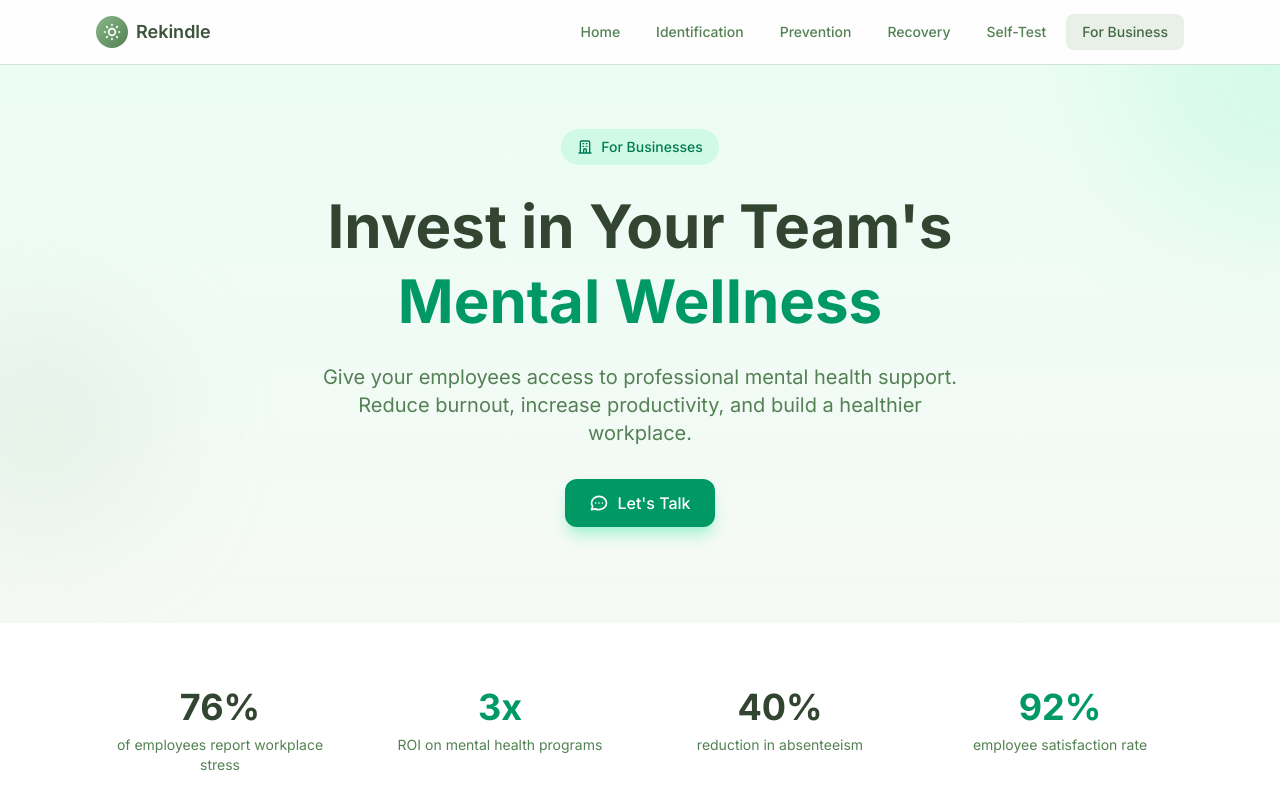
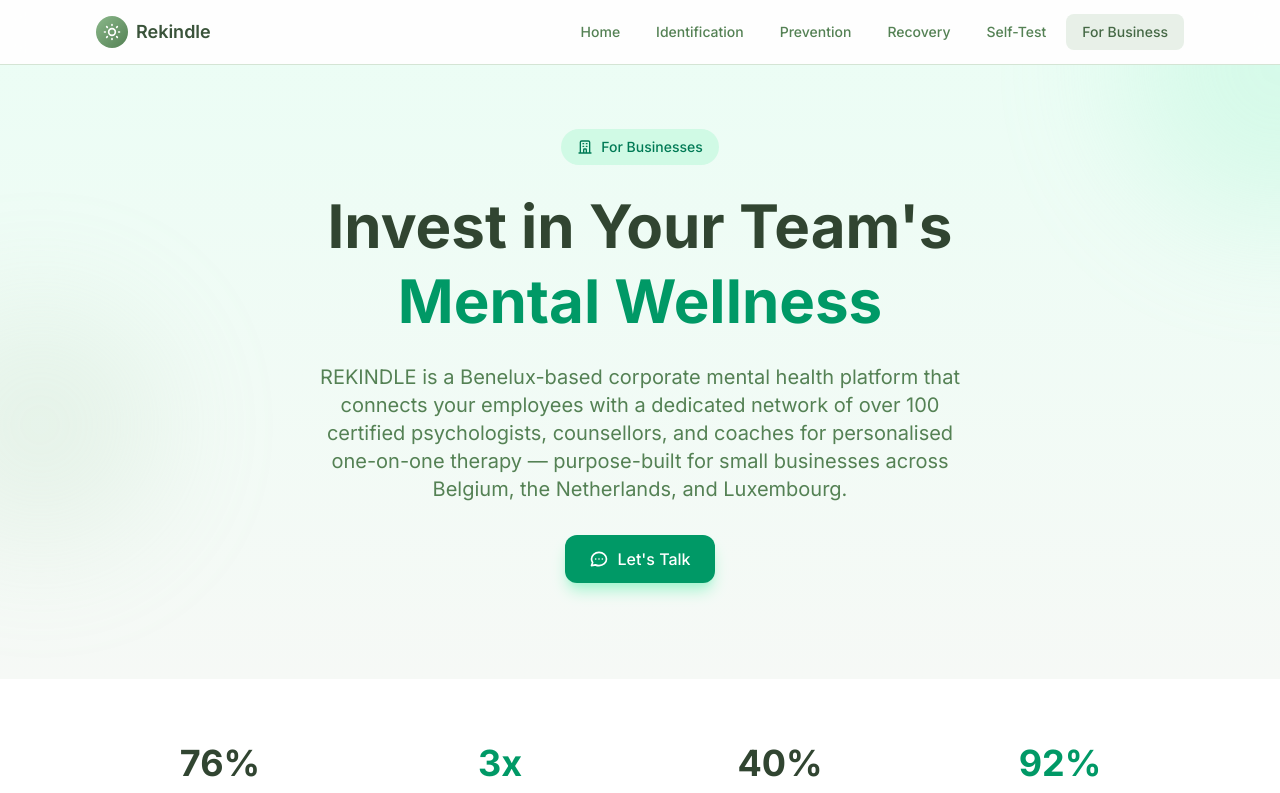
Before and after one commit to chitranshi21/workplace-burnout, a Next.js app: page /business in a window 1280 px wide. Shown: the top 793 px of the page. Built offline with nearby package versions, Linux system fonts and the light colour scheme.

Commit message:
Updated the text under For Business

```diff
--- a/src/app/business/page.tsx
+++ b/src/app/business/page.tsx
@@ -35,8 +35,7 @@ export default function BusinessPage() {
               <span className="text-emerald-600"> Mental Wellness</span>
             </h1>
             <p className="text-xl text-sage-600 mb-8 max-w-2xl mx-auto">
-              Give your employees access to professional mental health support.
-              Reduce burnout, increase productivity, and build a healthier workplace.
+              REKINDLE is a Benelux-based corporate mental health platform that connects your employees with a dedicated network of over 100 certified psychologists, counsellors, and coaches for personalised one-on-one therapy — purpose-built for small businesses across Belgium, the Netherlands, and Luxembourg.
             </p>
 
             <div className="flex flex-col sm:flex-row gap-4 justify-center">
```
